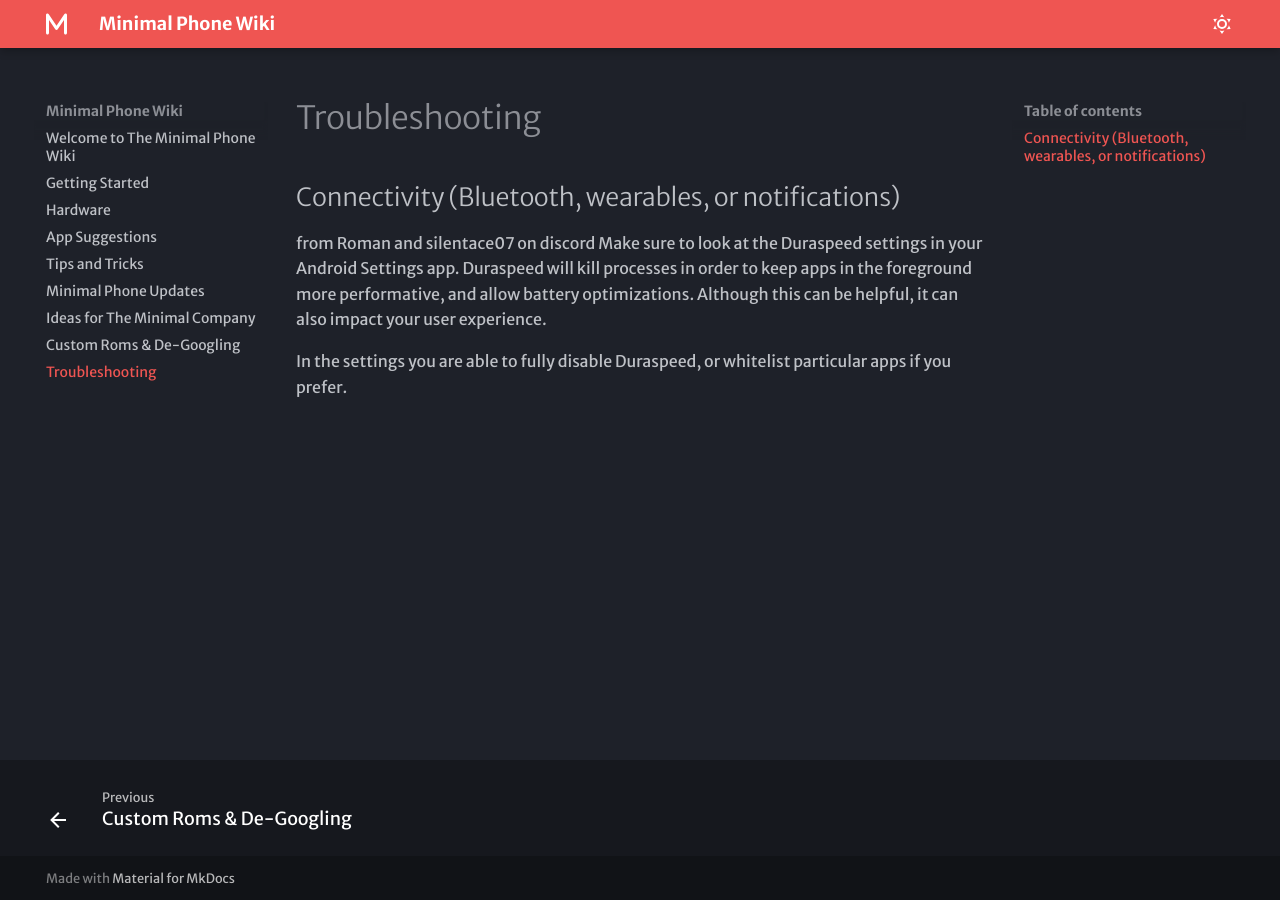
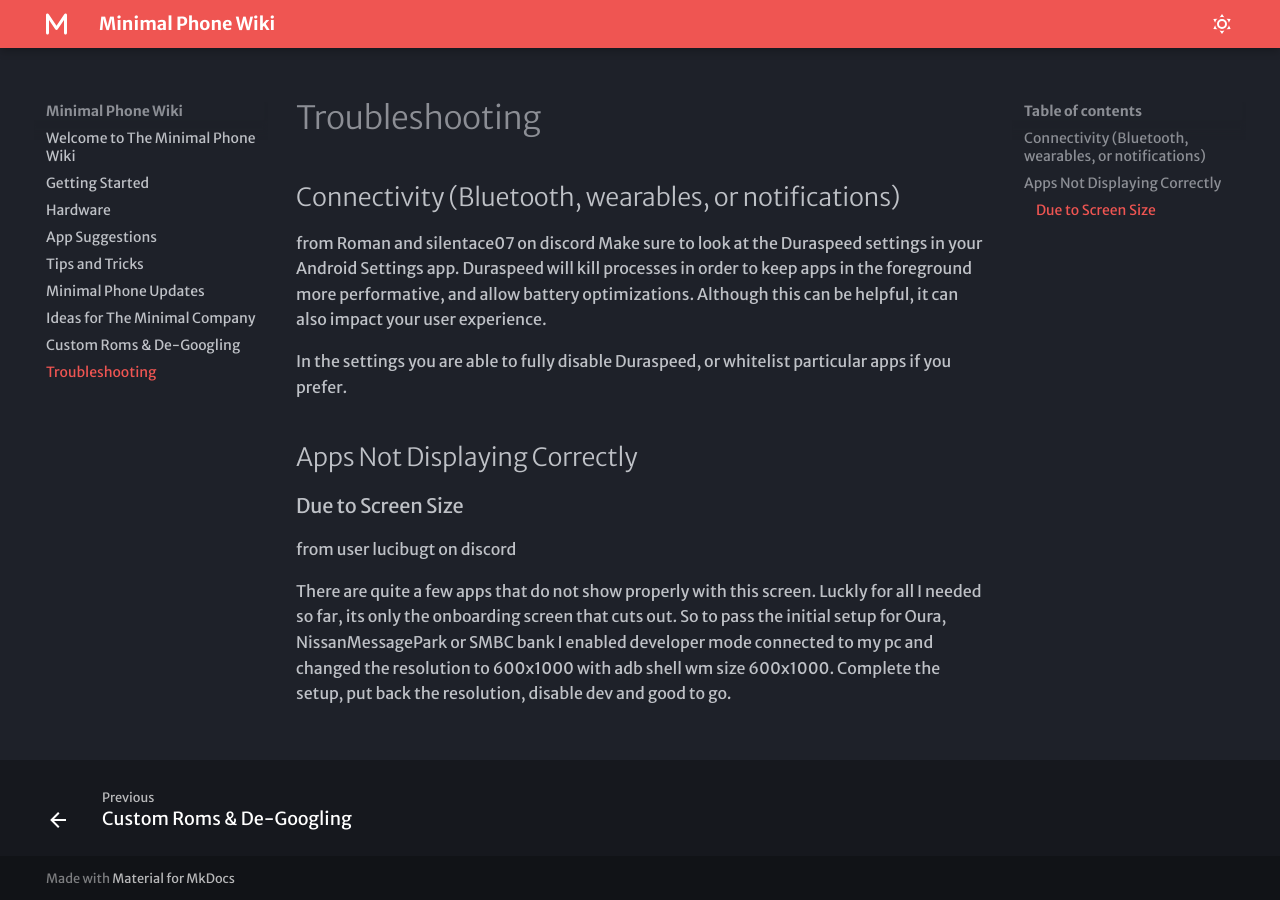
Before and after one commit to theblcl/Minimal-Phone-Guide, an MkDocs documentation site: the page built from docs/troubleshooting.md, in a window 1280 px wide. Built offline with MkDocs 1.6.1 and Material for MkDocs 9.7.7, drawn with Linux system fonts in a browser that asks for light colours; some web fonts are replaced.

Commit message:
troubleshooting display

```diff
--- a/docs/troubleshooting.md
+++ b/docs/troubleshooting.md
@@ -5,3 +5,9 @@
 Make sure to look at the Duraspeed settings in your Android Settings app. Duraspeed will kill processes in order to keep apps in the foreground more performative, and allow battery optimizations. Although this can be helpful, it can also impact your user experience.
 
 In the settings you are able to fully disable Duraspeed, or whitelist particular apps if you prefer.
+
+## Apps Not Displaying Correctly
+### Due to Screen Size
+from user lucibugt on discord
+
+There are quite a few apps that do not show properly with this screen. Luckly for all I needed so far, its only the onboarding screen that cuts out. So to pass the initial setup for Oura, NissanMessagePark or SMBC  bank I enabled developer mode connected to my pc and changed the resolution to 600x1000 with adb shell wm size 600x1000. Complete the setup, put back the resolution, disable dev and good to go.
```
